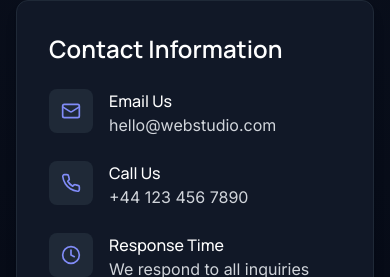
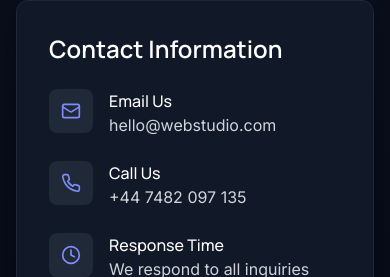
Before and after one commit to shariffi/WebsiteExample, a React (Vite) app: page / in a window 390 px wide. Shown: the part 10710-10987 px from the top of the page. Built offline with nearby package versions, Linux system fonts and the light colour scheme.

Commit message:
Changed phone number

```diff
--- a/src/components/sections/ContactSection.tsx
+++ b/src/components/sections/ContactSection.tsx
@@ -147,8 +147,8 @@ const ContactSection: React.FC = () => {
                   </div>
                   <div>
                     <h4 className="text-white font-medium">Call Us</h4>
-                    <a href="tel:+441234567890" className="text-gray-300 hover:text-indigo-400 transition-colors duration-300">
-                      +44 123 456 7890
+                    <a href="tel:+447482097135" className="text-gray-300 hover:text-indigo-400 transition-colors duration-300">
+                      +44 7482 097 135
                     </a>
                   </div>
                 </div>
```
